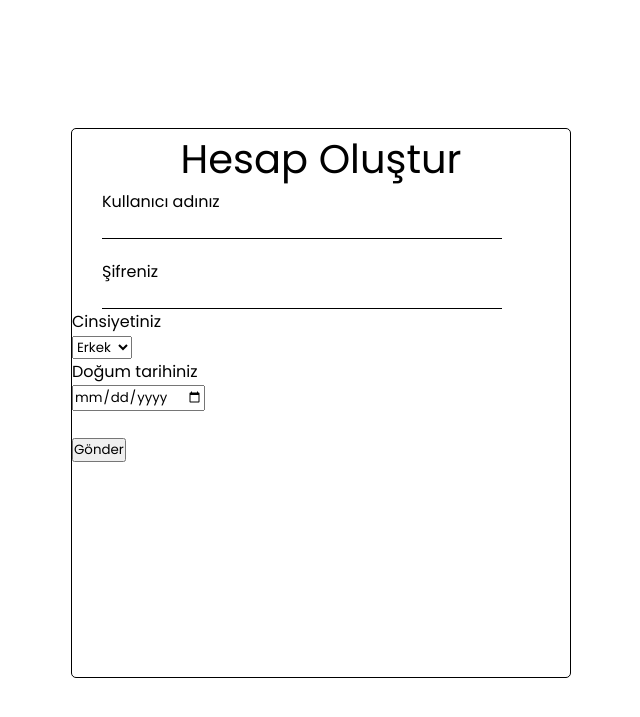
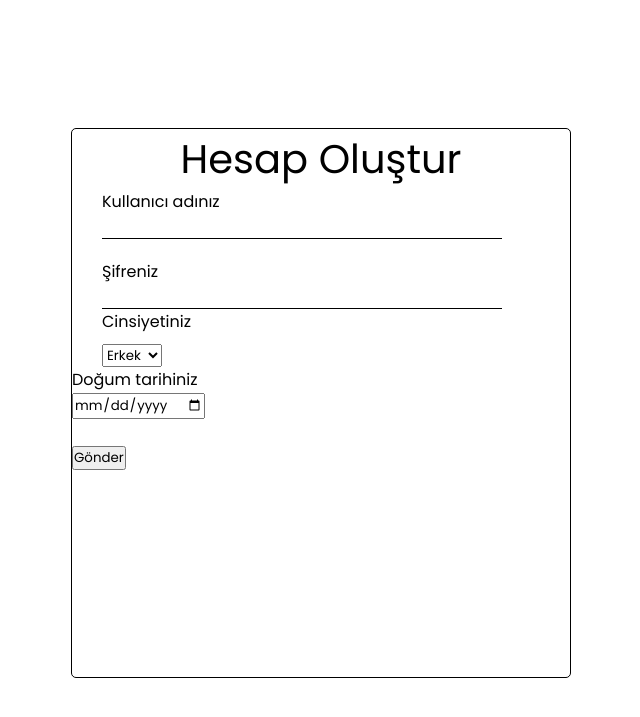
Before and after one commit to guneyhan221/mail-project, a Flask app: page /create-account in a window 1280 px wide. Shown: the top 717 px of the page, without its empty margins (319-959 px from the left). Run offline with Flask 3, Linux system fonts and the light colour scheme.

Commit message:
Update createaccount.css

```diff
--- a/static/css/createaccount.css
+++ b/static/css/createaccount.css
@@ -45,10 +45,12 @@ body{
     padding: 5;
     border: none;
     border-bottom: 1px solid black;
+    transition: all 0.8s;
 }
 
 .username-input input:focus{
     outline: 0;
+    border-color: rgb(147, 6, 6);
 }
 
 .password-input{
@@ -61,8 +63,15 @@ body{
     padding: 5;
     border: none;
     border-bottom: 1px solid black;
+    transition: all 0.8s;
 }
 
 .password-input input:focus{
     outline: 0;
+    border-color: rgb(147, 6, 6);
 }
+
+#gender-selection,label[for="gender"]{
+    margin-left: 30px;
+    margin-top: 10px;
+}
```
